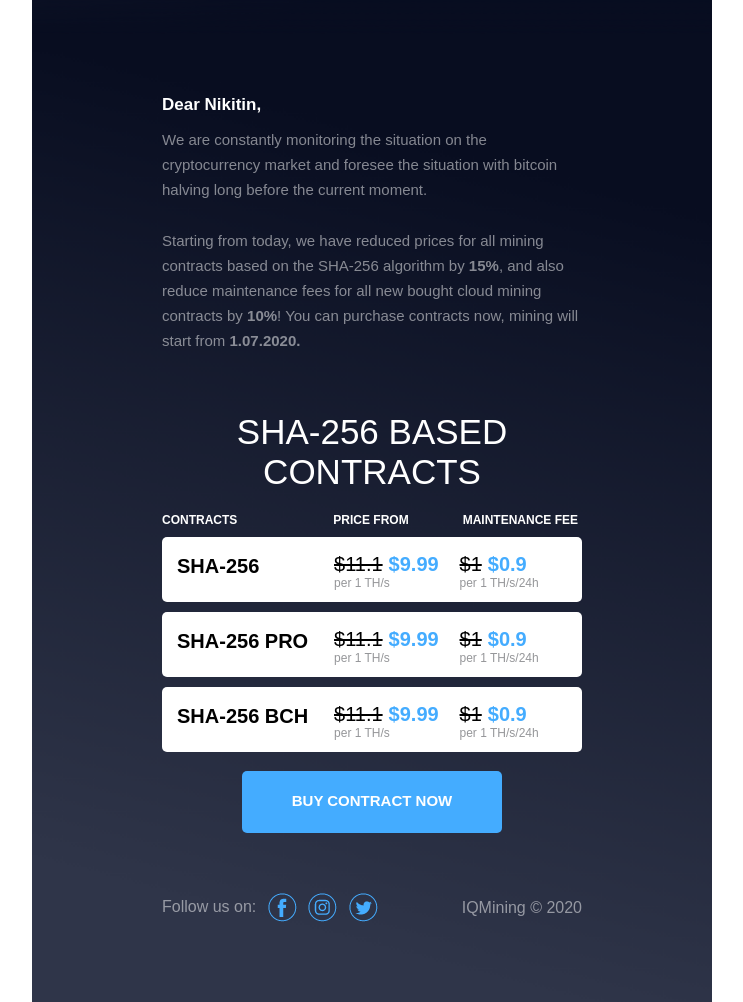
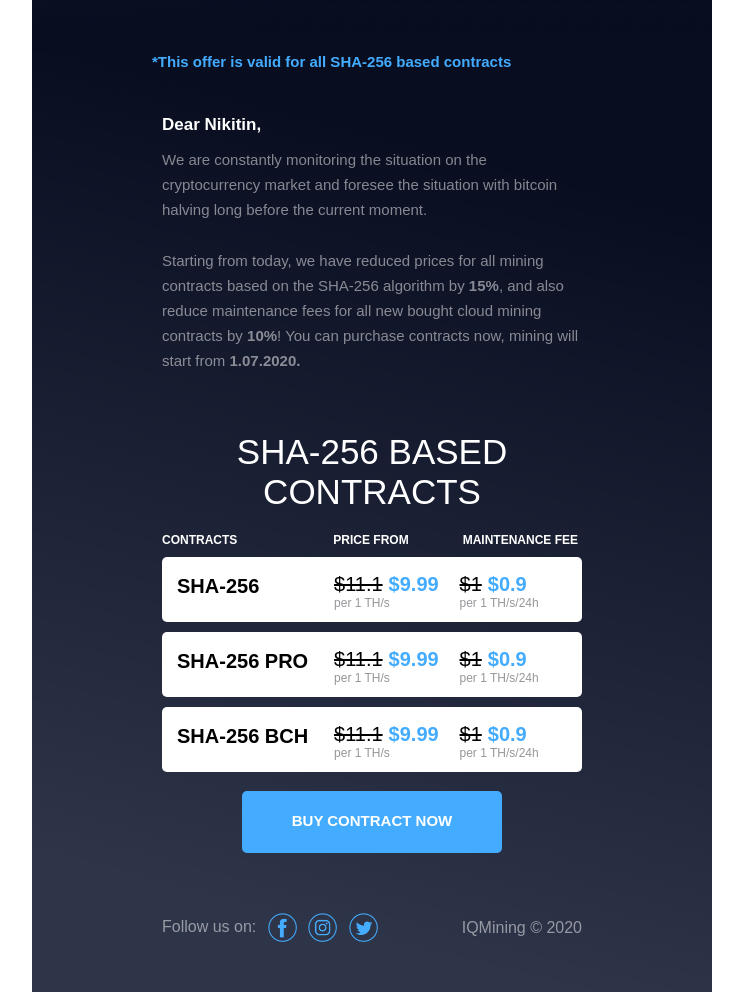
Before and after one commit to anastasiakibkalo/email, a website: page app/index.html in a window 1280 px wide. Shown: the part 358-1360 px from the top of the page, without its empty margins (268-1011 px from the left). Drawn offline with Linux system fonts and the light colour scheme.

Commit message:
add text

```diff
--- a/app/css/style.css
+++ b/app/css/style.css
@@ -28,11 +28,16 @@
   padding-top: 30px;
 }
 .header-description {
+  color: #44acff;
+  font-family: 'Arial', sans-serif;
+  font-size: 15px;
+  font-weight: 700;
+  line-height: 20px;
   max-width: 420px;
 }
 .header-description--wrap p {
   color: #44acff;
-  font-family: Arial;
+  font-family: 'Arial', sans-serif;
   font-size: 15px;
   font-weight: 700;
   line-height: 20px;
@@ -178,7 +183,7 @@
   padding-top: 80px;
   padding-right: 10px;
   padding-left: 10px;
-  padding-bottom: 80px;
+  padding-bottom: 50px;
 }
 .footer-info p {
   display: inline-block;
--- a/app/index.html
+++ b/app/index.html
@@ -137,7 +137,9 @@
                                 <img src="https://raw.githubusercontent.com/anastasiakibkalo/email/master/app/img/1st_screen%402x.png"
                                     alt="">
                             </td>
+
                         </tr>
+
 
                     </table>
                 </td>
@@ -146,6 +148,11 @@
                 <td align="center" valign="top" class="section1 table-mobile-padding">
                     <table cellspacing="0" cellpadding="0" class="table-wrapper__content">
                         <tbody>
+                            <tr>
+                                <td align="left" valign="top" class="table-mobile-padding header-description">
+                                    *This offer is valid for all SHA-256 based contracts
+                                </td>
+                            </tr>
                             <tr>
                                 <td align="left" valign="top" class="section1-title table-mobile-padding">
                                     <h1>Dear Nikitin,</h1>
@@ -332,15 +339,15 @@
                                                     style="width: 215px;">
                                                     <p>Follow us on:</p>
                                                     <a href="#" class="social">
-                                                        <img src="https://raw.githubusercontent.com/anastasiakibkalo/email/master/app/img/facebook.png"
+                                                        <img src="https://raw.githubusercontent.com/anastasiakibkalo/email/master/build/img/facebook%402x.png"
                                                             alt="Facebook" title="Facebook">
                                                     </a>
                                                     <a href="#" class="social">
-                                                        <img src="https://raw.githubusercontent.com/anastasiakibkalo/email/master/app/img/instagram.png"
+                                                        <img src="https://raw.githubusercontent.com/anastasiakibkalo/email/master/build/img/instagram%402x.png"
                                                             alt="Instagram" title="Instagram">
                                                     </a>
                                                     <a href="#" class="social">
-                                                        <img src="https://raw.githubusercontent.com/anastasiakibkalo/email/master/app/img/twitter.png"
+                                                        <img src="https://raw.githubusercontent.com/anastasiakibkalo/email/master/build/img/twitter%402x.png"
                                                             alt="Twitter" title="Twitter">
                                                     </a>
                                                 </td>
```
Also changed, not shown: app/stylus/_style.styl (+9 -6 lines), build/css/style.css, build/index.html.
